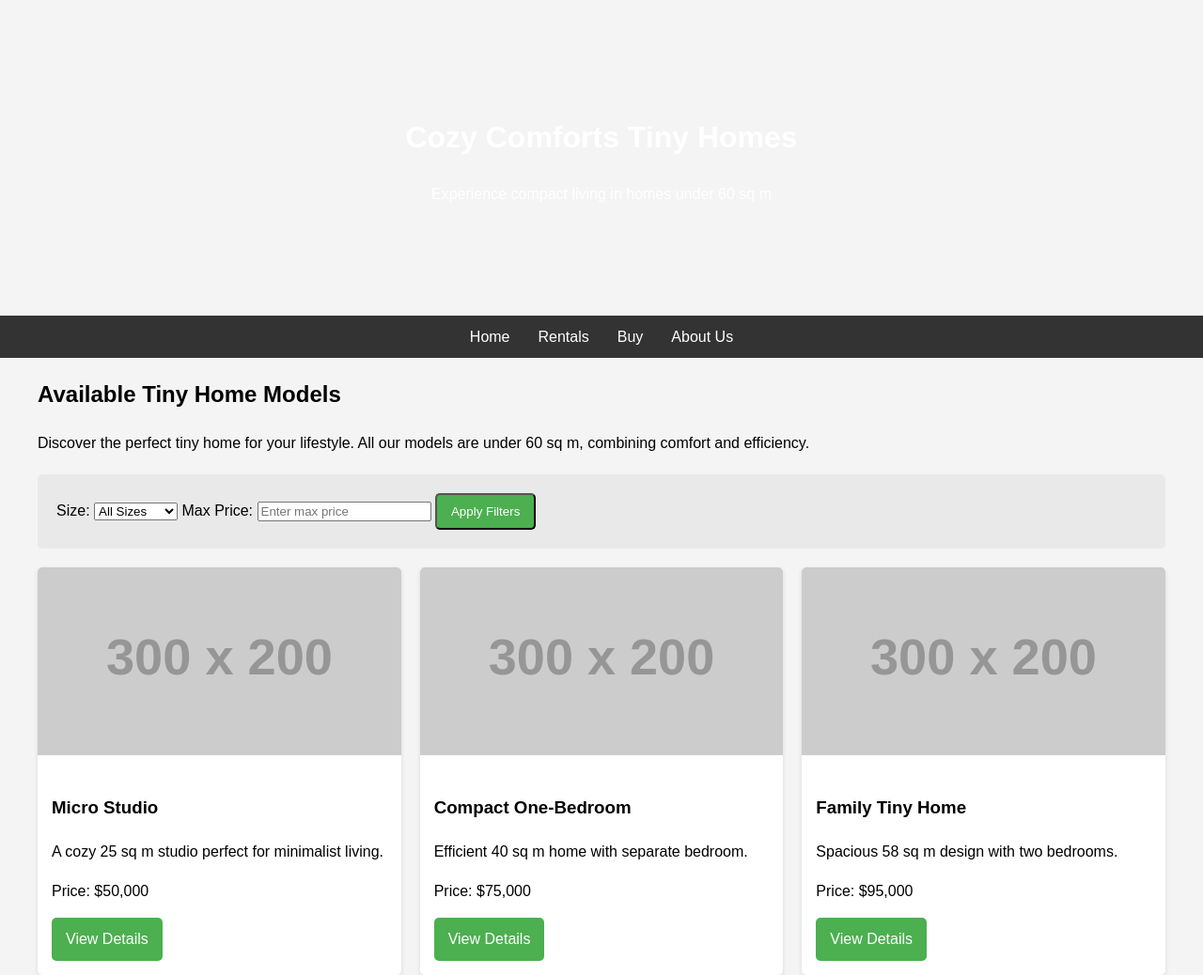
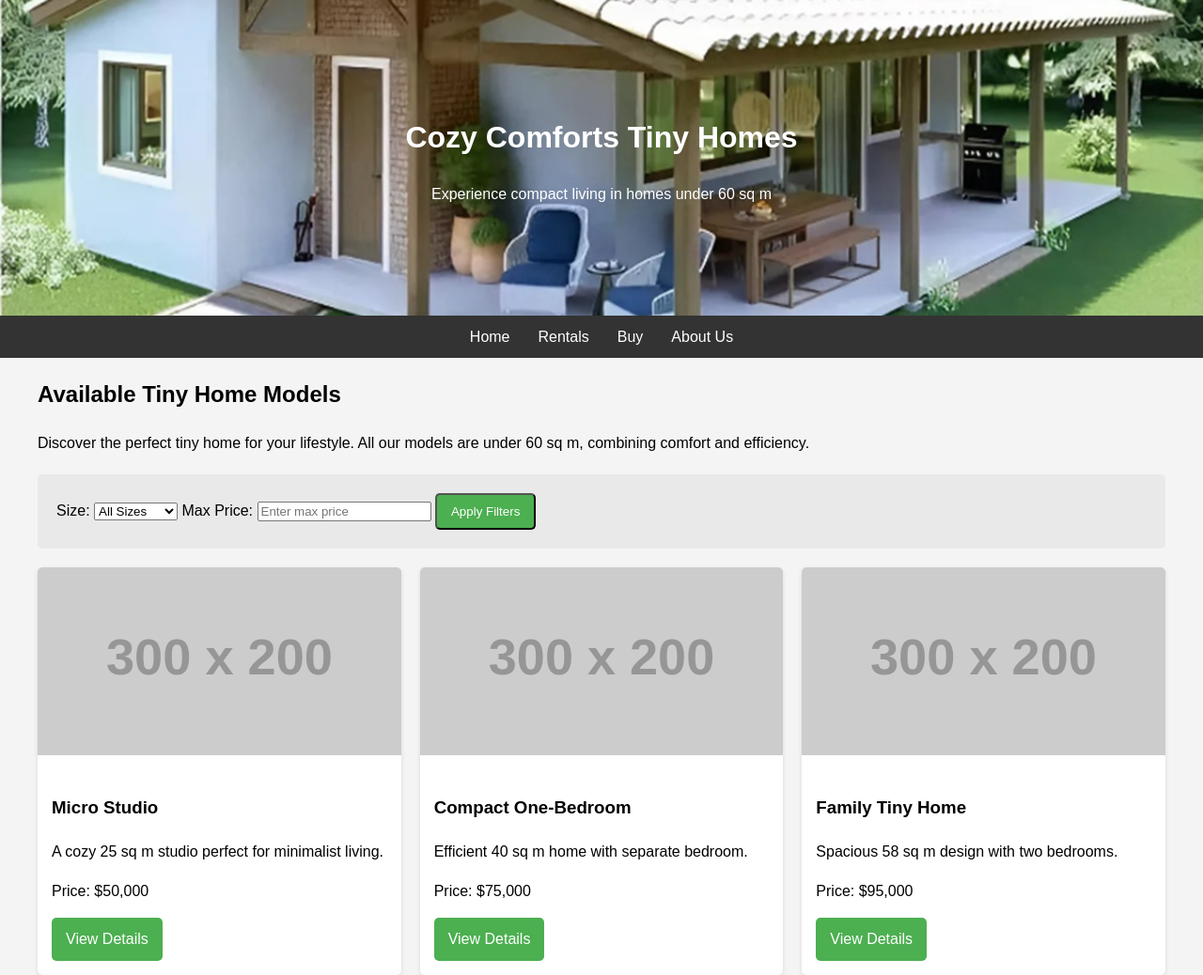
Before and after one commit to Christo-Brits/Cozy-Comforts, a plain HTML site: page index.html in a window 1280 px wide. Shown: the whole page at 94% size. Drawn offline with Linux system fonts and the light colour scheme; placeholder pictures from the web are drawn by us.

Commit message:
Update index.html

```diff
--- a/index.html
+++ b/index.html
@@ -18,7 +18,7 @@
             padding: 0 20px;
         }
         header {
-            background-image: url('banner%20image.png');
+            background-image: url('banner-image.png');
             background-size: cover;
             background-position: center;
             color: white;
```
